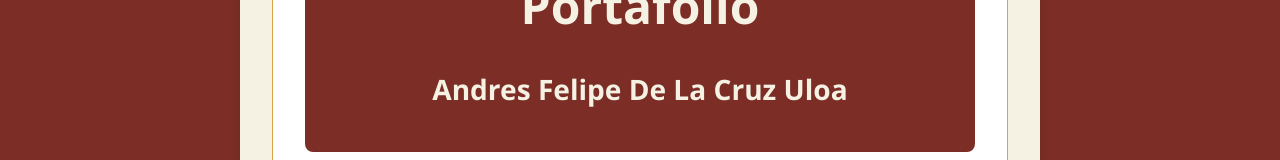
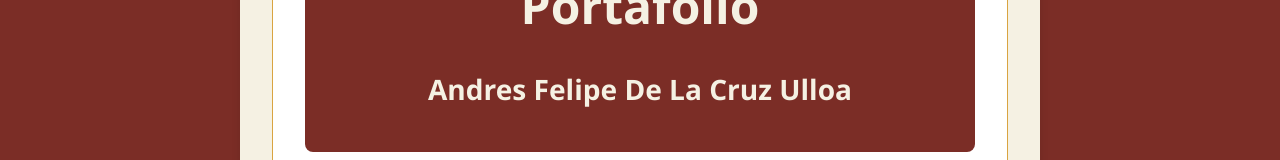
Before and after one commit to andresF864/Parcial-2, a React (Vite) app: page / in a window 1280 px wide. Shown: the part 234-394 px from the top of the page. Built offline with nearby package versions, Linux system fonts and the light colour scheme.

Commit message:
Update Home.jsx

```diff
--- a/src/components/Home.jsx
+++ b/src/components/Home.jsx
@@ -5,10 +5,10 @@ function Home() {
     <div className="container">
       <div className="title">
         <h1>Portafolio</h1>
-        <h3>Andres Felipe De La Cruz Uloa</h3>
+        <h3>Andres Felipe De La Cruz Ulloa</h3>
       </div>
       <div className="content">
-      <img className="imge" src="https://preview.redd.it/n5b2k59hhfgf1.png?width=317&format=png&auto=webp&s=70020fd3e17ce99bde7a85c9e518177e29eb2ad9" alt="Foto de Andres"/>
+      <img className="imge" src="https://preview.redd.it/bpbaiarnofgf1.jpg?width=640&crop=smart&auto=webp&s=cf21b8a778e8f92586a9b1bb263e483a4385421b" alt="Foto de Andres"/>
         <p>Estudiante de ingeniería multimedia en la Universidad Autónoma de Occidente con experiencia en proyectos que integran diferentes tipos de metodologías de diseño e inclusión de diversos contenidos multimedia, tales como: imágenes, video, gráficos, sonido y animación.</p>
       </div>
       <div className="content2">
```
